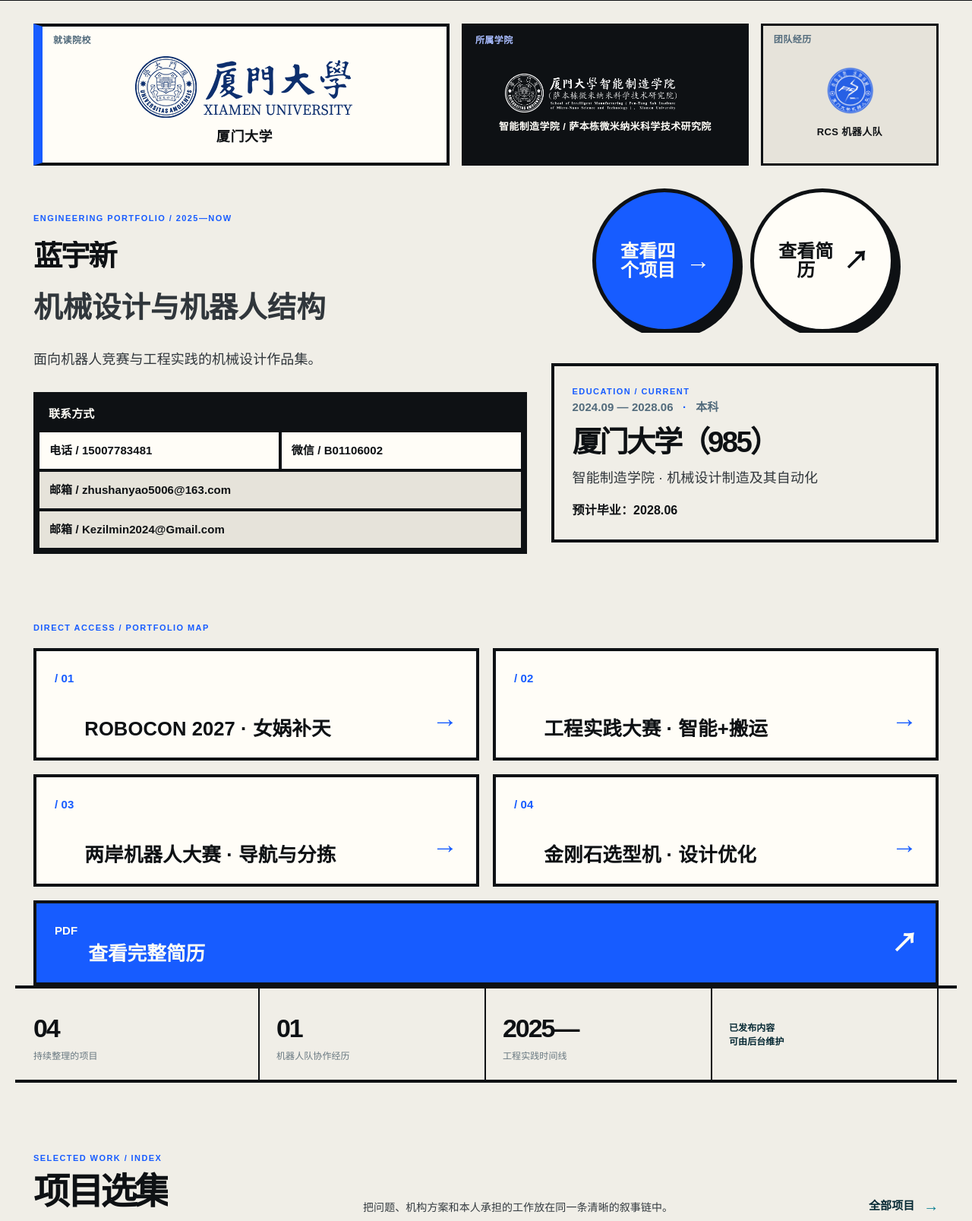
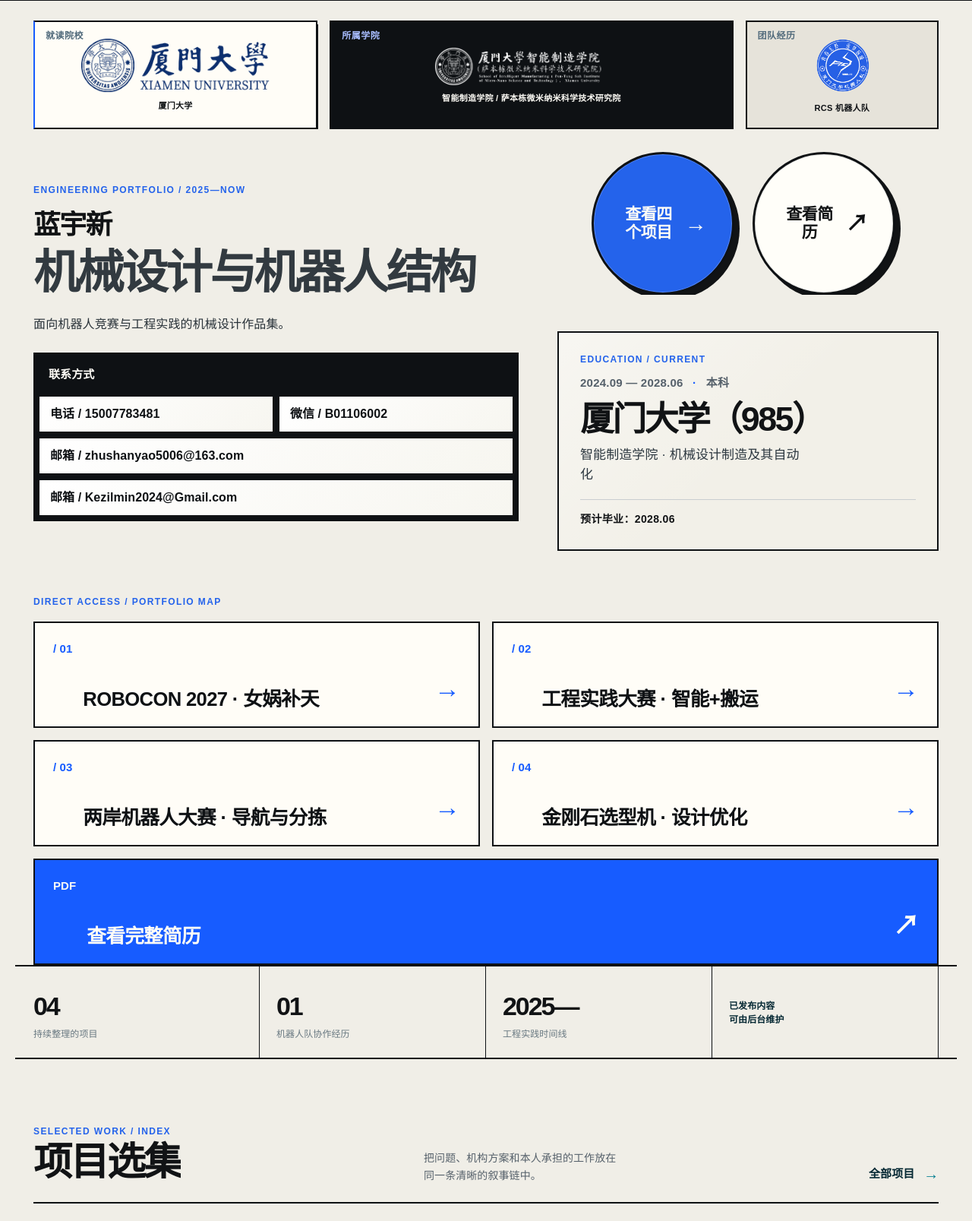
Before and after one commit to kezilmin-2024/kezilmin-2024.github.io, a website: page index.html in a window 1280 px wide. Shown: the part 75-1682 px from the top of the page at 76% size. Drawn offline with nearby package versions, Linux system fonts and the light colour scheme.

Commit message:
Refine homepage industrial editorial styling

```diff
--- /dev/null
+++ b/home-refinement.css
@@ -0,0 +1,367 @@
+/* Homepage-only visual refinement: industrial editorial + Swiss hierarchy. */
+.theme-brutalist .home {
+  --home-paper: #f2f0e8;
+  --home-ink: #111315;
+  --home-blue: #2463eb;
+  --home-steel: #56616b;
+  --home-line: #c9cdd0;
+  color: var(--home-ink);
+}
+
+.theme-brutalist .home .eyebrow {
+  color: var(--home-blue);
+  font-size: 12px;
+  font-weight: 750;
+  line-height: 1.25;
+  letter-spacing: .115em;
+}
+
+.theme-brutalist .home .identity-board {
+  grid-template-columns: 1fr 1.42fr .68fr;
+  gap: 16px;
+  padding-top: 26px;
+  align-items: stretch;
+}
+
+.theme-brutalist .home .identity-mark {
+  min-height: 118px;
+  padding: 18px 20px;
+  gap: 10px;
+  border-width: 2px;
+  box-shadow: 5px 5px 0 var(--home-ink);
+}
+
+.theme-brutalist .home .identity-mark span {
+  max-width: 42ch;
+  font-size: 11px;
+  line-height: 1.35;
+  letter-spacing: .025em;
+}
+
+.theme-brutalist .home .identity-mark img {
+  max-height: 72px;
+}
+
+.theme-brutalist .home .mark-college {
+  box-shadow: 5px 5px 0 var(--home-blue);
+}
+
+.theme-brutalist .home .mark-college img {
+  max-height: 52px;
+}
+
+.theme-brutalist .home .mark-rcs img {
+  max-height: 78px;
+}
+
+.theme-brutalist .home .hero-v3 {
+  gap: clamp(32px, 4vw, 58px);
+  padding-top: 48px;
+  padding-bottom: 42px;
+}
+
+.theme-brutalist .home .hero-v3 .hero-copy {
+  padding-top: 14px;
+}
+
+.theme-brutalist .home .hero-v3 .hero-name {
+  margin: 20px 0 12px;
+  font-size: clamp(30px, 2.8vw, 40px);
+  font-weight: 800;
+  line-height: 1.04;
+  letter-spacing: -.045em;
+}
+
+.theme-brutalist .home .hero-role {
+  max-width: 13ch;
+  margin: 0 0 22px;
+  color: #323a40;
+  font-size: clamp(38px, 4.8vw, 66px);
+  font-weight: 680;
+  line-height: 1.04;
+  letter-spacing: -.055em;
+  text-wrap: balance;
+}
+
+.theme-brutalist .home .hero-copy > p:not(.hero-role):not(.tags) {
+  max-width: 58ch;
+  margin-block: 0;
+  color: #293239;
+  font-size: clamp(16px, 1.25vw, 19px);
+  line-height: 1.72;
+  letter-spacing: .008em;
+}
+
+.theme-brutalist .home .contact-rail {
+  gap: 9px;
+  margin: 24px 0 28px;
+}
+
+.theme-brutalist .home .contact-link {
+  min-height: 46px;
+  padding: 10px 14px;
+  border-width: 2px;
+  background: linear-gradient(135deg, #fff 0%, #f7f6f0 100%);
+  box-shadow: 3px 3px 0 var(--home-ink);
+  font-size: 16px;
+  font-weight: 720;
+  line-height: 1.25;
+  letter-spacing: .005em;
+}
+
+.theme-brutalist .home .education-card {
+  padding: 28px;
+  border-width: 2px;
+  background:
+    linear-gradient(135deg, rgb(255 255 255 / 42%), transparent 52%),
+    var(--home-paper);
+  box-shadow: 6px 6px 0 var(--home-blue);
+}
+
+.theme-brutalist .home .education-meta {
+  margin-top: 12px;
+  color: var(--home-steel);
+  font-size: 15px;
+  line-height: 1.4;
+  letter-spacing: .015em;
+}
+
+.theme-brutalist .home .education-card h2 {
+  margin: 14px 0 12px;
+  font-size: clamp(32px, 3.5vw, 50px);
+  font-weight: 760;
+  line-height: 1.03;
+  letter-spacing: -.055em;
+}
+
+.theme-brutalist .home .education-card p {
+  max-width: 32ch;
+  margin-bottom: 18px;
+  color: #2d3840;
+  font-size: 17px;
+  line-height: 1.55;
+}
+
+.theme-brutalist .home .education-card strong {
+  display: block;
+  padding-top: 14px;
+  border-top: 1px solid var(--home-line);
+  font-size: 14px;
+  font-weight: 720;
+  letter-spacing: .025em;
+}
+
+.theme-brutalist .home .hero-v3 .hero-actions {
+  gap: clamp(16px, 2vw, 24px);
+}
+
+.theme-brutalist .home .hero-v3 .hero-actions .button {
+  width: 188px;
+  height: 188px;
+  padding: 34px;
+  gap: 10px;
+  border-width: 3px;
+  background: var(--home-blue);
+  box-shadow:
+    7px 7px 0 var(--home-ink),
+    inset 0 0 0 1px rgb(255 255 255 / 24%);
+  font-size: 21px;
+  font-weight: 760;
+  line-height: 1.12;
+  letter-spacing: -.025em;
+}
+
+.theme-brutalist .home .hero-v3 .hero-actions .button.alt {
+  background: #fffef9;
+  color: var(--home-ink);
+  box-shadow:
+    7px 7px 0 var(--home-ink),
+    inset 0 0 0 1px rgb(17 19 21 / 10%);
+}
+
+.theme-brutalist .home .hero-v3 .hero-actions .button b {
+  font-size: 29px;
+  font-weight: 600;
+  line-height: 1;
+}
+
+.theme-brutalist .home .quick-entry {
+  padding-top: 18px;
+}
+
+.theme-brutalist .home .quick-entry-grid {
+  gap: 16px;
+}
+
+.theme-brutalist .home .quick-entry-link {
+  min-height: 140px;
+  padding: 22px 24px;
+  border-width: 2px;
+  box-shadow: 5px 5px 0 var(--home-ink);
+}
+
+.theme-brutalist .home .quick-entry-link strong {
+  font-weight: 720;
+  letter-spacing: -.025em;
+}
+
+.theme-brutalist .home .metric-rail {
+  border-top-width: 2px;
+  border-bottom-width: 2px;
+}
+
+.theme-brutalist .home .metric-rail > div {
+  border-right-width: 1px;
+}
+
+.theme-brutalist .home .section {
+  padding-block: clamp(64px, 7vw, 88px);
+}
+
+.theme-brutalist .home .section-head {
+  gap: 26px;
+  padding-bottom: 20px;
+  border-bottom-width: 2px;
+}
+
+.theme-brutalist .home .section h2 {
+  font-size: clamp(38px, 4vw, 52px);
+  font-weight: 720;
+  line-height: 1;
+  letter-spacing: -.055em;
+}
+
+.theme-brutalist .home .section-copy {
+  max-width: 34ch;
+  color: var(--home-steel);
+  line-height: 1.65;
+}
+
+.theme-brutalist .home .project-grid {
+  gap: 24px;
+}
+
+.theme-brutalist .home .project-card,
+.theme-brutalist .home .panel {
+  border-width: 2px;
+  box-shadow: 5px 5px 0 var(--home-ink);
+}
+
+.theme-brutalist .home .project-card h3,
+.theme-brutalist .home .panel h3 {
+  font-weight: 720;
+  letter-spacing: -.035em;
+}
+
+.theme-brutalist .home .tag {
+  border-width: 1px;
+  font-weight: 650;
+}
+
+.theme-brutalist .home a:focus-visible,
+.theme-brutalist .home button:focus-visible {
+  outline: 3px solid var(--home-blue);
+  outline-offset: 5px;
+}
+
+@media (hover: hover) and (pointer: fine) {
+  .theme-brutalist .home .hero-v3 .hero-actions .button:hover {
+    box-shadow:
+      10px 10px 0 var(--home-ink),
+      inset 0 0 0 1px rgb(255 255 255 / 24%);
+  }
+}
+
+@media (min-width: 761px) and (max-width: 1100px) {
+  .theme-brutalist .home .identity-board {
+    grid-template-columns: 1fr 1.35fr .72fr;
+  }
+
+  .theme-brutalist .home .hero-v3 .hero-actions .button {
+    width: 174px;
+    height: 174px;
+  }
+}
+
+@media (max-width: 760px) {
+  .theme-brutalist .home .identity-board {
+    grid-template-columns: 1fr 1fr;
+    gap: 10px;
+    padding-top: 18px;
+  }
+
+  .theme-brutalist .home .identity-mark {
+    min-height: 92px;
+    padding: 11px;
+    box-shadow: 3px 3px 0 var(--home-ink);
+  }
+
+  .theme-brutalist .home .mark-college {
+    grid-column: 1 / -1;
+  }
+
+  .theme-brutalist .home .hero-v3 {
+    gap: 24px;
+    padding-top: 42px;
+    padding-bottom: 34px;
+  }
+
+  .theme-brutalist .home .hero-v3 .hero-name {
+    margin-top: 16px;
+    font-size: 30px;
+  }
+
+  .theme-brutalist .home .hero-role {
+    max-width: 11ch;
+    font-size: clamp(34px, 11vw, 44px);
+    line-height: 1.08;
+  }
+
+  .theme-brutalist .home .contact-rail {
+    margin-block: 20px 24px;
+  }
+
+  .theme-brutalist .home .contact-link {
+    min-width: 0;
+    font-size: 14px;
+  }
+
+  .theme-brutalist .home .hero-v3 .hero-actions {
+    gap: 12px;
+  }
+
+  .theme-brutalist .home .hero-v3 .hero-actions .button {
+    width: 100%;
+    height: auto;
+    padding: 18px;
+    border-width: 2px;
+    box-shadow: 4px 4px 0 var(--home-ink);
+    font-size: 17px;
+  }
+
+  .theme-brutalist .home .education-card {
+    padding: 20px;
+  }
+
+  .theme-brutalist .home .education-card h2 {
+    font-size: 32px;
+  }
+
+  .theme-brutalist .home .quick-entry-grid {
+    gap: 12px;
+  }
+
+  .theme-brutalist .home .quick-entry-link,
+  .theme-brutalist .home .quick-entry-link.resume-entry {
+    min-height: 108px;
+    padding: 18px;
+  }
+
+  .theme-brutalist .home .section {
+    padding-block: 58px;
+  }
+
+  .theme-brutalist .home .section-head {
+    gap: 18px;
+  }
+}
--- a/index.html
+++ b/index.html
@@ -1,3 +1,3 @@
 <!doctype html>
-<html lang="zh-CN"><head><meta charset="utf-8"><meta name="viewport" content="width=device-width,initial-scale=1"><meta name="description" content="蓝宇新的机械设计与机器人结构作品集，涵盖机器人竞赛、整车设计、机构建模与实时 3D 模型展示。"><meta name="robots" content="index,follow"><meta property="og:type" content="website"><meta property="og:title" content="蓝宇新 · 机械设计与机器人结构作品集"><meta property="og:description" content="机器人竞赛、机械结构设计、三维建模与装配作品集。"><title>蓝宇新 · 机械设计与机器人结构作品集</title><link rel="stylesheet" href="/style.css?v=20261102-6"><link rel="stylesheet" href="/brutalist.css?v=20261110-3"><link rel="stylesheet" href="/motion-polish.css?v=20261124-1"><script type="importmap">{"imports":{"three":"/vendor/three/three.module.js"}}</script></head>
+<html lang="zh-CN"><head><meta charset="utf-8"><meta name="viewport" content="width=device-width,initial-scale=1"><meta name="description" content="蓝宇新的机械设计与机器人结构作品集，涵盖机器人竞赛、整车设计、机构建模与实时 3D 模型展示。"><meta name="robots" content="index,follow"><meta property="og:type" content="website"><meta property="og:title" content="蓝宇新 · 机械设计与机器人结构作品集"><meta property="og:description" content="机器人竞赛、机械结构设计、三维建模与装配作品集。"><title>蓝宇新 · 机械设计与机器人结构作品集</title><link rel="stylesheet" href="/style.css?v=20261102-6"><link rel="stylesheet" href="/brutalist.css?v=20261110-3"><link rel="stylesheet" href="/home-refinement.css?v=20261125-1"><link rel="stylesheet" href="/motion-polish.css?v=20261124-1"><script type="importmap">{"imports":{"three":"/vendor/three/three.module.js"}}</script></head>
 <body><div id="app"></div><div id="toast" role="status"></div><script type="module" src="/viewer.js?v=20261102-6"></script><script type="module" src="/app.js?v=20261102-7"></script><script type="module" src="/motion-polish.js?v=20261124-1"></script></body></html>
```
